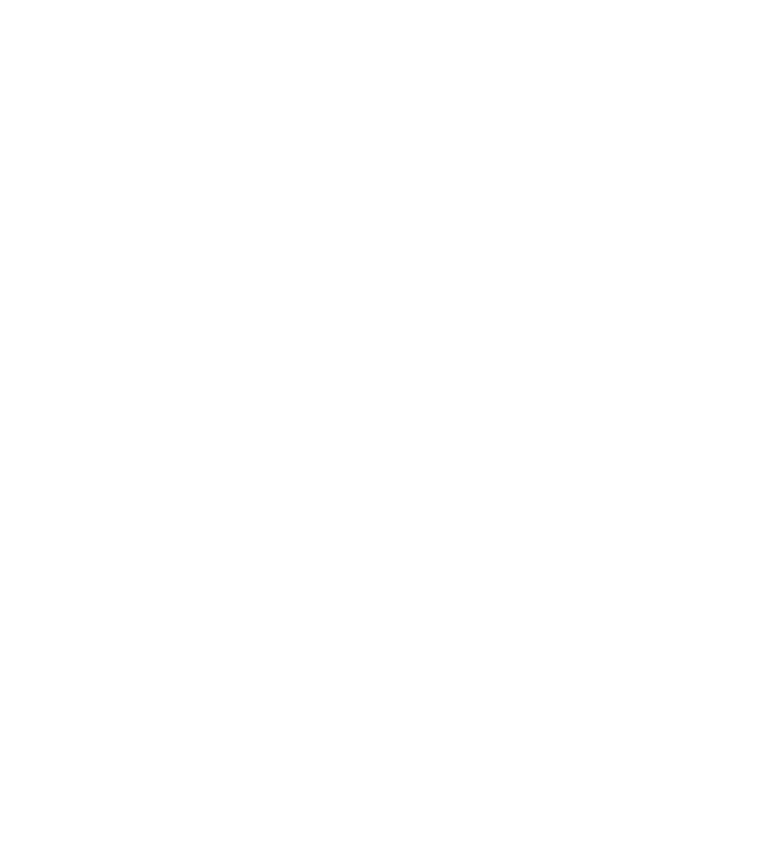
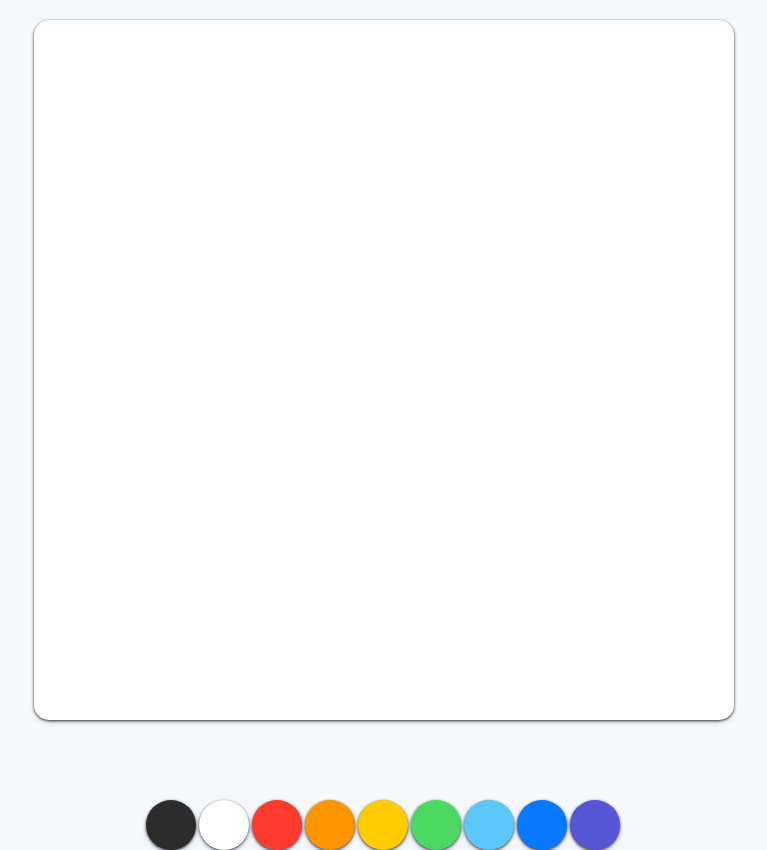
Before and after one commit to tmdgusya/VanilaJavaScriptStudy, a plain HTML site: page index.html in a window 1280 px wide. Shown: the whole page, without its empty margins (256-1023 px from the left). Before the commit the page ends 800 px from the top, so only its background shows below. Drawn offline with Linux system fonts and the light colour scheme.

Commit message:
add color button design

```diff
--- a/index.html
+++ b/index.html
@@ -8,6 +8,20 @@
     <title>PaintJS</title>
 </head>
 <body>
+    <canvas id="jsCanvas" class="canvas"></canvas>
+    <div class="controls">
+        <div class="controls__colors" id="jsColors">
+            <div class="controls__color" style="background-color: #2c2c2c;"></div>
+            <div class="controls__color" style="background-color: white;"></div>
+            <div class="controls__color" style="background-color: #FF3B30;"></div>
+            <div class="controls__color" style="background-color: #FF9500;"></div>
+            <div class="controls__color" style="background-color: #FFCC00;"></div>
+            <div class="controls__color" style="background-color: #4CD963;"></div>
+            <div class="controls__color" style="background-color: #5AC8FA;"></div>
+            <div class="controls__color" style="background-color: #0579FF;"></div>
+            <div class="controls__color" style="background-color: #5856D6;"></div>
+        </div>
+    </div>
     <script src="app.js"></script>
 </body>
 </html>
--- /dev/null
+++ b/reset.css
@@ -0,0 +1,43 @@
+html, body, div, span, applet, object, iframe,
+h1, h2, h3, h4, h5, h6, p, blockquote, pre,
+a, abbr, acronym, address, big, cite, code,
+del, dfn, em, img, ins, kbd, q, s, samp,
+small, strike, strong, sub, sup, tt, var,
+b, u, i, center,
+dl, dt, dd, ol, ul, li,
+fieldset, form, label, legend,
+table, caption, tbody, tfoot, thead, tr, th, td,
+article, aside, canvas, details, embed,
+figure, figcaption, footer, header, hgroup,
+menu, nav, output, ruby, section, summary,
+time, mark, audio, video {
+	margin: 0;
+	padding: 0;
+	border: 0;
+	font-size: 100%;
+	font: inherit;
+	vertical-align: baseline;
+}
+/* HTML5 display-role reset for older browsers */
+article, aside, details, figcaption, figure,
+footer, header, hgroup, menu, nav, section {
+	display: block;
+}
+body {
+	line-height: 1;
+}
+ol, ul {
+	list-style: none;
+}
+blockquote, q {
+	quotes: none;
+}
+blockquote:before, blockquote:after,
+q:before, q:after {
+	content: '';
+	content: none;
+}
+table {
+	border-collapse: collapse;
+	border-spacing: 0;
+}
--- a/styles.css
+++ b/styles.css
@@ -0,0 +1,35 @@
+@import "reset.css";
+
+body {
+    background-color: #f6f9fc;
+    font-family: -apple-system, BlinkMacSystemFont, 'Segoe UI', Roboto, Oxygen, Ubuntu, Cantarell, 'Open Sans', 'Helvetica Neue', sans-serif;
+    display: flex;
+    flex-direction: column;
+    align-items: center;
+    padding-top: 20px;
+}
+
+canvas {
+    width: 700px;
+    height: 700px;
+    background-color: white;
+    border-radius: 15px;
+    box-shadow: 0px 4px 6px rgba(50, 50, 93, 0.11), 0 1px 3px rgba(0, 0, 0, 0.8);
+}
+
+.controls {
+    margin-top: 80px;
+}
+
+.controls .controls__colors {
+    display: flex;
+}
+
+.controls__colors .controls__color {
+    width: 50px;
+    height: 50px;
+    border-radius: 25px;
+    margin-right: 3px;
+    cursor: pointer;
+    box-shadow: 0px 4px 6px rgba(50, 50, 93, 0.11), 0 1px 3px rgba(0, 0, 0, 0.8);
+}
```
